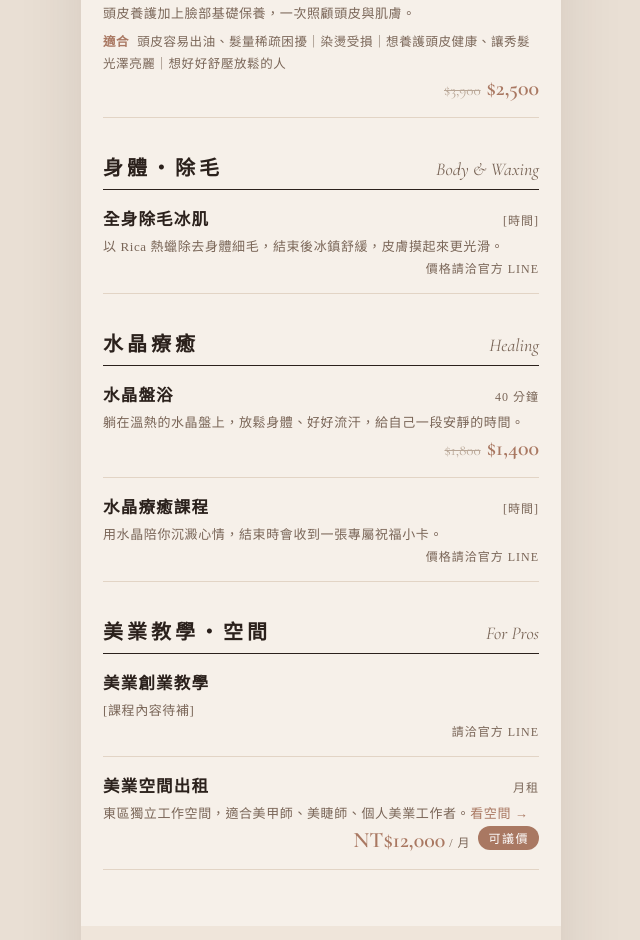
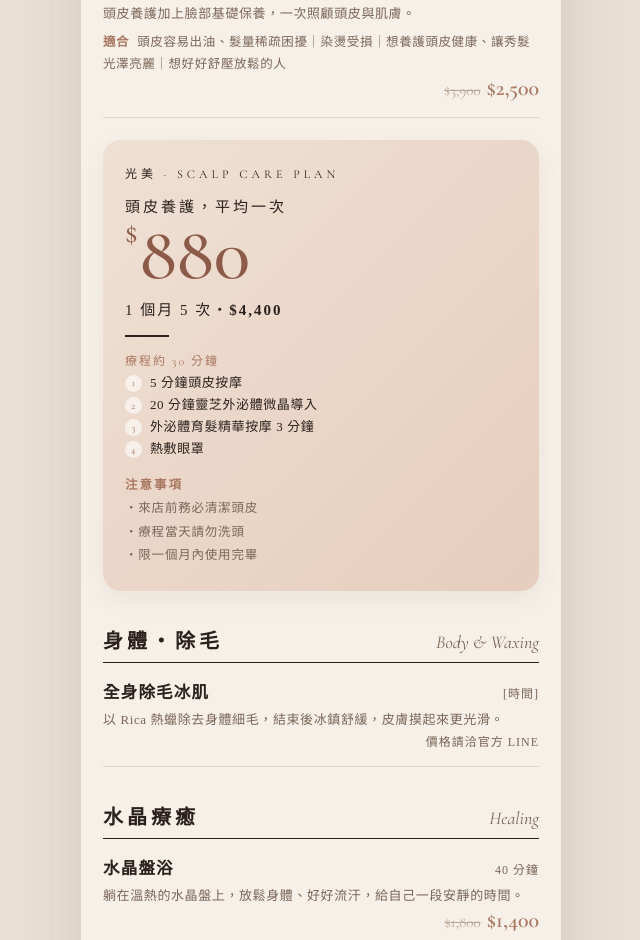
Before and after one commit to duzhi-finance/README.md, a plain HTML site: page index.html in a window 1280 px wide. Shown: the part 5939-6879 px from the top of the page, without its empty margins (319-959 px from the left). Drawn offline with nearby package versions, Linux system fonts and the light colour scheme.

Commit message:
Add monthly scalp care plan card
Co-Authored-By: Claude Opus 5.5 <noreply@anthropic.com>
Claude-Session: https://claude.ai/code/session_01RNQaA4hbjkaWTLxu4i5WsV

```diff
--- a/index.html
+++ b/index.html
@@ -144,6 +144,17 @@ details[open] .more i{transform:rotate(45deg)}
 .steps li:before{content:counter(st);flex:none;width:17px;height:17px;margin-top:3px;border-radius:50%;background:#F1DED2;color:var(--rose);font-size:10.5px;display:flex;align-items:center;justify-content:center;font-family:'Cormorant Garamond',serif}
 .fit{font-size:12.5px;color:var(--soft);line-height:1.75;letter-spacing:.6px;margin-top:6px}
 .fit b{font-weight:600;color:var(--rose);margin-right:8px}
+.plan{margin-top:22px;border-radius:18px;padding:24px 22px;background:linear-gradient(135deg,#EFE0D4 0%,#E6CDBD 100%);box-shadow:0 8px 24px rgba(120,90,70,.08)}
+.plan .pk{font-family:'Cormorant Garamond',serif;font-size:12px;letter-spacing:4px;color:var(--ink)}
+.plan .pl{font-size:15px;letter-spacing:3px;margin-top:14px}
+.plan .pb{font-family:'Cormorant Garamond',serif;font-size:76px;font-weight:500;line-height:1;color:#8C5A48}
+.plan .pb small{font-size:30px;vertical-align:36px;margin-right:2px}
+.plan .pt{font-size:15px;letter-spacing:2px;margin-top:6px}
+.plan hr{border:none;width:44px;height:1.5px;background:var(--ink);margin:16px 0 14px}
+.plan .sh{margin-top:0}
+.plan .steps li:before{background:#fff9}
+.plan .note{margin-top:14px;font-size:12.5px;line-height:1.85;letter-spacing:.8px;color:var(--soft)}
+.plan .note b{display:block;color:var(--rose);font-weight:600;letter-spacing:2px}
 .legend{display:flex;justify-content:flex-end;gap:14px;font-size:11.5px;color:var(--soft);margin-top:10px;letter-spacing:1px}
 
 /* first time */
@@ -306,6 +317,17 @@ footer .fine{font-size:11px;color:#9b938a;line-height:1.8;margin-top:26px;letter
   <div class="item"><div class="r1"><span class="nm">外泌體養髮<span class="badge">TOP 1</span><span class="badge">冬日活動</span></span><span class="tm">90 分鐘</span></div>
    <div class="sh">課程內容</div><ol class="steps"><li>臉部基礎保養・清潔＋去角質＋精華液導入＋面膜</li><li>頭部 EMS 奈米微晶導入</li><li>頭皮水光槍修護</li><li>頭皮舒壓按摩</li></ol><div class="ds">頭皮養護加上臉部基礎保養，一次照顧頭皮與肌膚。</div><div class="fit"><b>適合</b>頭皮容易出油、髮量稀疏困擾｜染燙受損｜想養護頭皮健康、讓秀髮光澤亮麗｜想好好舒壓放鬆的人</div>
    <div class="pr"><s>$3,900</s><b>$2,500</b></div></div>
+
+  <div class="plan">
+   <div class="pk">光美 · SCALP CARE PLAN</div>
+   <div class="pl">頭皮養護，平均一次</div>
+   <div class="pb"><small>$</small>880</div>
+   <div class="pt">1 個月 5 次・<b>$4,400</b></div>
+   <hr>
+   <div class="sh">療程約 30 分鐘</div>
+   <ol class="steps"><li>5 分鐘頭皮按摩</li><li>20 分鐘靈芝外泌體微晶導入</li><li>外泌體育髮精華按摩 3 分鐘</li><li>熱敷眼罩</li></ol>
+   <div class="note"><b>注意事項</b>・來店前務必清潔頭皮<br>・療程當天請勿洗頭<br>・限一個月內使用完畢</div>
+  </div>
  </div>
 
  <div class="cat" id="body">
```
